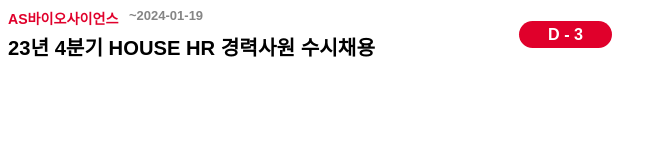
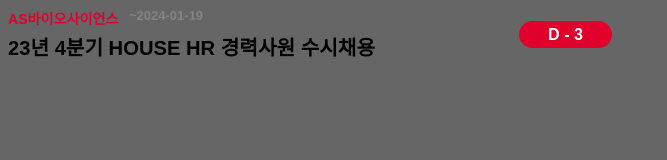
Before and after one commit to 93zero/CardNews, a plain HTML site: page index.html in a window 1280 px wide. Shown: the whole page, without its empty margins (0-667 px from the left). Drawn offline with Linux system fonts and the light colour scheme.

Commit message:
바디 추가

```diff
--- a/style.css
+++ b/style.css
@@ -1,3 +1,6 @@
+
+body {background-color: #666;}
+
 .text,
 .text * {
   box-sizing: border-box;
```
